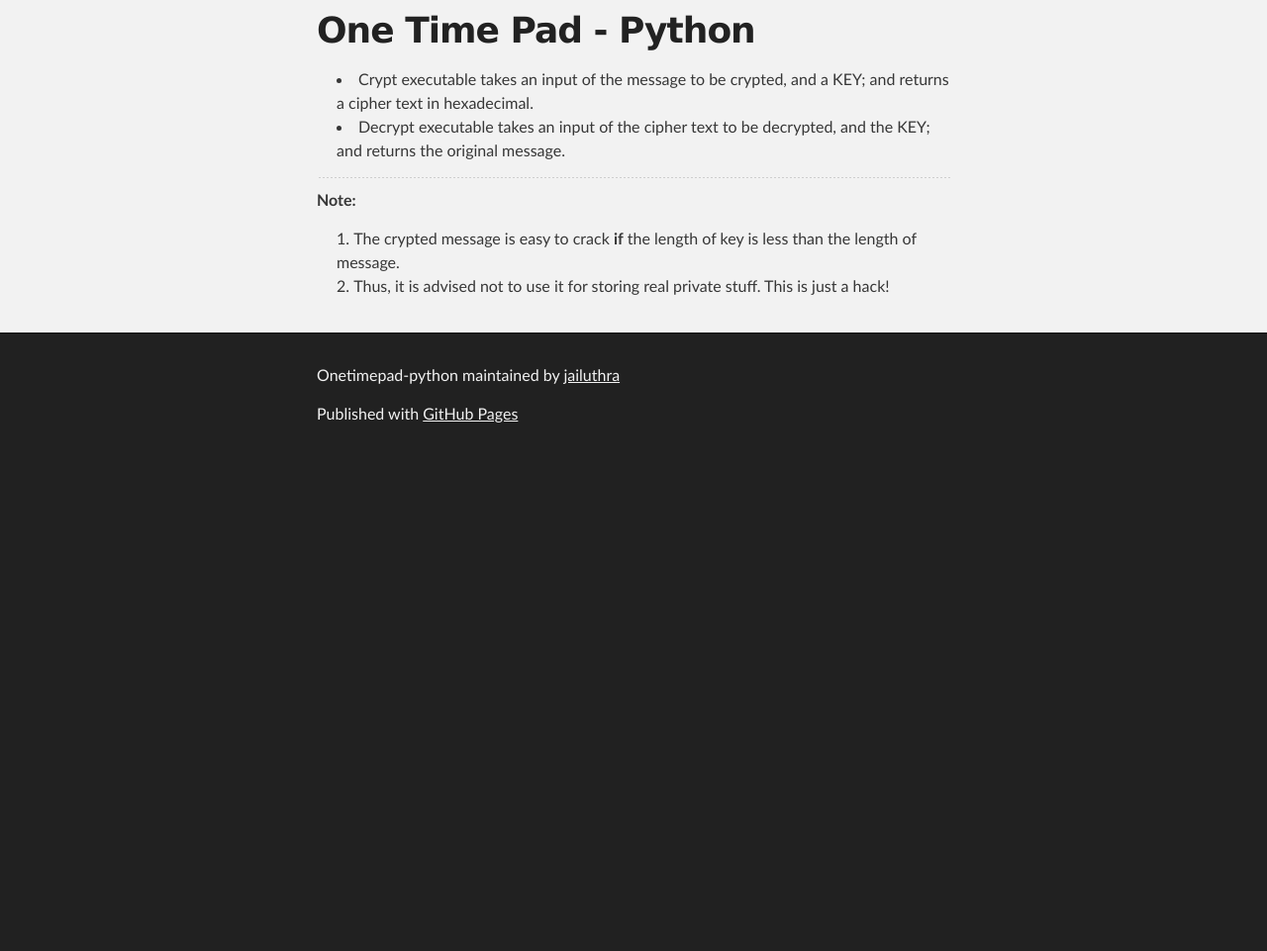
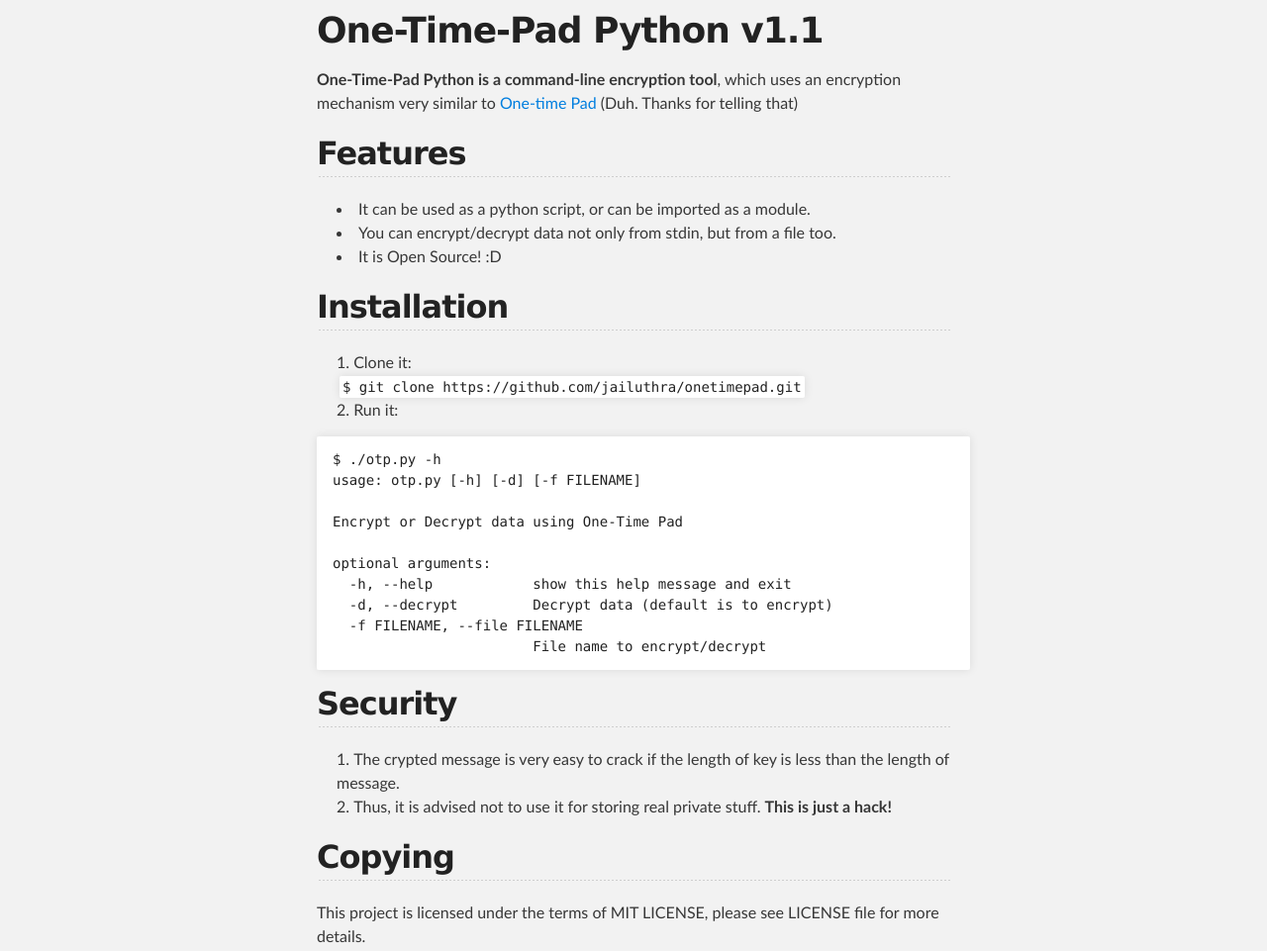
Before and after one commit to jailuthra/onetimepad, a plain HTML site: page index.html in a window 1280 px wide. Shown: the part 256-1217 px from the top of the page at 99% size. Before the commit the page ends 800 px from the top, so only its background shows below. Drawn offline with Linux system fonts and the light colour scheme.

```diff
--- a/index.html
+++ b/index.html
@@ -16,14 +16,14 @@
     <!-- HEADER -->
     <div id="header_wrap" class="outer">
         <header class="inner">
-          <a id="forkme_banner" href="https://github.com/jailuthra/onetimepad-python">View on GitHub</a>
+          <a id="forkme_banner" href="https://github.com/jailuthra/onetimepad">View on GitHub</a>
 
           <h1 id="project_title">Onetimepad-python</h1>
           <h2 id="project_tagline">A hacky implementation of one-time-pad</h2>
 
             <section id="downloads">
-              <a class="zip_download_link" href="https://github.com/jailuthra/onetimepad-python/zipball/master">Download this project as a .zip file</a>
-              <a class="tar_download_link" href="https://github.com/jailuthra/onetimepad-python/tarball/master">Download this project as a tar.gz file</a>
+              <a class="zip_download_link" href="https://github.com/jailuthra/onetimepad/zipball/master">Download this project as a .zip file</a>
+              <a class="tar_download_link" href="https://github.com/jailuthra/onetimepad/tarball/master">Download this project as a tar.gz file</a>
             </section>
         </header>
     </div>
@@ -32,18 +32,49 @@
     <div id="main_content_wrap" class="outer">
       <section id="main_content" class="inner">
         <h1>
-<a name="one-time-pad---python" class="anchor" href="#one-time-pad---python"><span class="octicon octicon-link"></span></a>One Time Pad - Python</h1>
+<a name="one-time-pad-python-v11" class="anchor" href="#one-time-pad-python-v11"><span class="octicon octicon-link"></span></a>One-Time-Pad Python v1.1</h1>
+
+<p><strong>One-Time-Pad Python is a command-line encryption tool</strong>, which uses an encryption mechanism
+very similar to <a href="https://en.wikipedia.org/wiki/One-time_pad">One-time Pad</a> (Duh. Thanks for telling that)</p>
+
+<h2>
+<a name="features" class="anchor" href="#features"><span class="octicon octicon-link"></span></a>Features</h2>
 
 <ul>
-<li>Crypt executable takes an input of the message to be crypted, and a KEY; and returns a cipher text in hexadecimal.</li>
-<li>Decrypt executable takes an input of the cipher text to be decrypted, and the KEY; and returns the original message.</li>
-</ul><hr><p><strong>Note:</strong> </p>
+<li>It can be used as a python script, or can be imported as a module.</li>
+<li>You can encrypt/decrypt data not only from stdin, but from a file too.</li>
+<li>It is Open Source! :D</li>
+</ul><h2>
+<a name="installation" class="anchor" href="#installation"><span class="octicon octicon-link"></span></a>Installation</h2>
 
 <ol>
-<li>The crypted message is easy to crack <strong>if</strong> the length of key is less than the length of message.</li>
-<li>Thus, it is advised not to use it for storing real private stuff. This is
-just a hack!</li>
-</ol>
+<li>Clone it:<br><code>$ git clone https://github.com/jailuthra/onetimepad.git</code>
+</li>
+<li>Run it:<br>
+</li>
+</ol><pre><code>$ ./otp.py -h
+usage: otp.py [-h] [-d] [-f FILENAME]
+
+Encrypt or Decrypt data using One-Time Pad
+
+optional arguments:
+  -h, --help            show this help message and exit
+  -d, --decrypt         Decrypt data (default is to encrypt)
+  -f FILENAME, --file FILENAME
+                        File name to encrypt/decrypt
+</code></pre>
+
+<h2>
+<a name="security" class="anchor" href="#security"><span class="octicon octicon-link"></span></a>Security</h2>
+
+<ol>
+<li>The crypted message is very easy to crack if the length of key is less than the length of message.</li>
+<li>Thus, it is advised not to use it for storing real private stuff. <strong>This is just a hack!</strong>
+</li>
+</ol><h2>
+<a name="copying" class="anchor" href="#copying"><span class="octicon octicon-link"></span></a>Copying</h2>
+
+<p>This project is licensed under the terms of MIT LICENSE, please see LICENSE file for more details.</p>
       </section>
     </div>
 
```
Also changed, not shown: params.json (+1 -1 lines).
